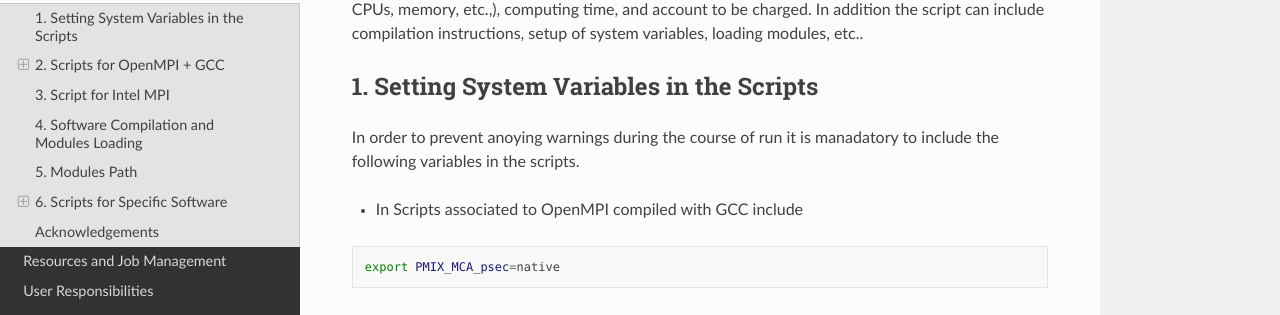
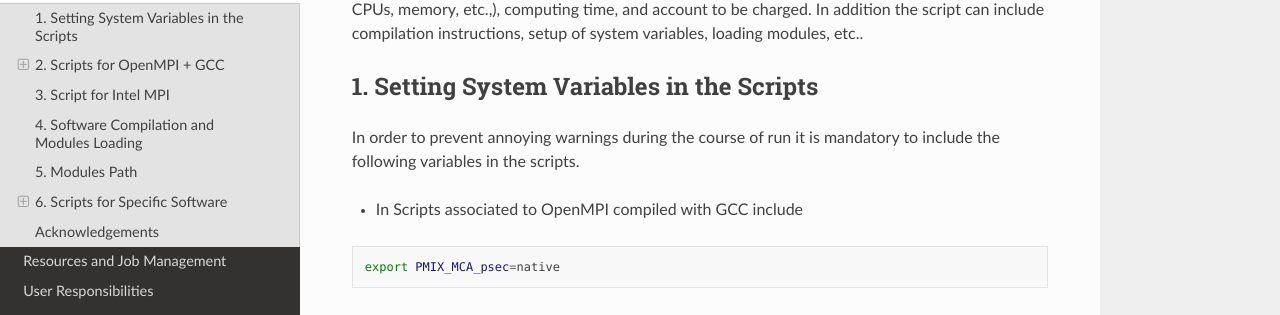
Before and after one commit to mavillez/Oblivion, a Sphinx documentation site: the page built from docs/source/scripts.rst, in a window 1280 px wide and 900 px high. Shown: the part 325-640 px from the top of the window. Built offline with Sphinx 7.4.7 and the Read the Docs theme 2.0.0, drawn with Linux system fonts in a browser that asks for light colours.

Commit message:
Update scripts.rst

```diff
--- a/docs/source/scripts.rst
+++ b/docs/source/scripts.rst
@@ -12,7 +12,7 @@ The scripts include all the needed information about the requested resources (co
 1. Setting System Variables in the Scripts
 ------------------------------------------
 
-In order to prevent anoying warnings during the course of run it is manadatory to include the following variables in the scripts.
+In order to prevent annoying warnings during the course of run it is mandatory to include the following variables in the scripts.
 
 * In Scripts associated to OpenMPI compiled with GCC include
 
```
